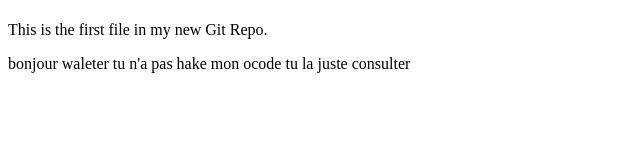
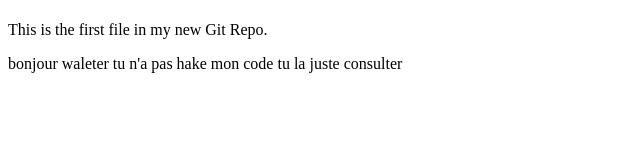
Before and after one commit to mounard/myproject, a plain HTML site: page index.html in a window 1280 px wide. Shown: the full height of the page, 0-640 px from the left. Drawn offline with Linux system fonts and the light colour scheme.

Commit message:
modif mouna

```diff
--- a/index.html
+++ b/index.html
@@ -7,7 +7,7 @@
 
 <h1></h1>
 <p>This is the first file in my new Git Repo.</p>
-<p> bonjour waleter tu n'a pas hake mon ocode tu la juste consulter</p>
+<p> bonjour waleter tu n'a pas hake mon code tu la juste consulter</p>
 
 </body>
 </html>
```
